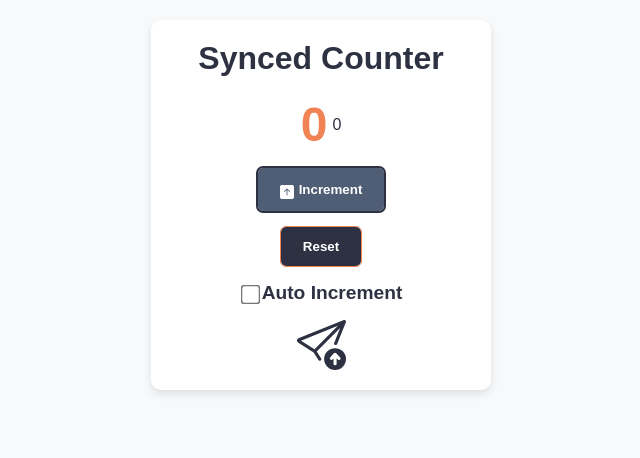
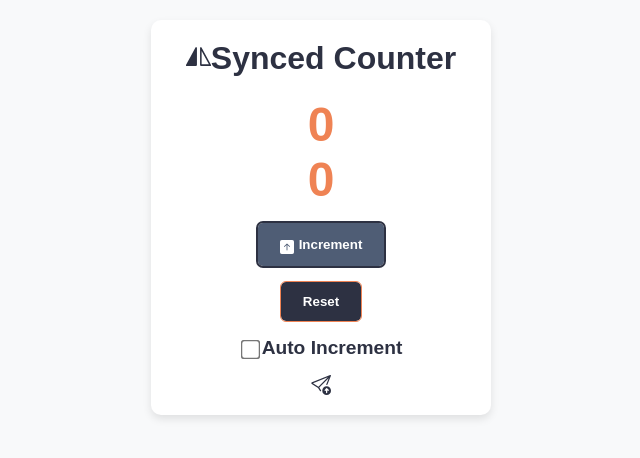
Before and after one commit to AmarnathCJD/SyncTab, a React (Create React App) app: page / in a window 1280 px wide. Shown: the top 458 px of the page, without its empty margins (319-959 px from the left). Built offline with nearby package versions, Linux system fonts and the light colour scheme; no server answers.

Commit message:
Update App.js to use new icons from react-bootstrap-icons package

```diff
--- a/src/App.js
+++ b/src/App.js
@@ -1,5 +1,9 @@
 import React, { useState, useEffect } from "react";
-import { SendArrowUp, ArrowUpSquareFill } from "react-bootstrap-icons";
+import {
+  SendArrowUp,
+  ArrowUpSquareFill,
+  SymmetryVertical,
+} from "react-bootstrap-icons";
 
 const CounterApp = () => {
   const [count, setCount] = useState(0);
@@ -103,6 +107,7 @@ const CounterApp = () => {
             marginBottom: "20px",
           }}
         >
+          <SymmetryVertical size={25} style={{ color: "#2d3142" }} />
           Synced Counter
         </h1>
         <p
@@ -114,14 +119,21 @@ const CounterApp = () => {
             display: "flex",
             alignItems: "center",
             justifyContent: "center",
+            flexDirection: "column",
           }}
         >
-                    <span style={{ marginRight: "5px" }}>{count}</span>
+          <span>{count}</span>
+          {latency && (
             <span
-                        style={{ fontSize: "1rem", color: "#2d3142", fontWeight: "normal" }}
+              style={{
+                fontSize: "1rem",
+                color: "#2d3142",
+                fontWeight: "normal",
+              }}
             >
-                        {latency && `(+${latency}ms)`}
+              (+{latency}ms)
             </span>
+          )}
         </p>
 
         <div
@@ -202,7 +214,7 @@ const CounterApp = () => {
             </label>
           </div>
           <SendArrowUp
-                        size={50}
+            size={20}
             style={{ color: "#2d3142", fill: "#2d3142" }}
           />
         </div>
```
Lines whose indentation alone changed are shown as unchanged.
